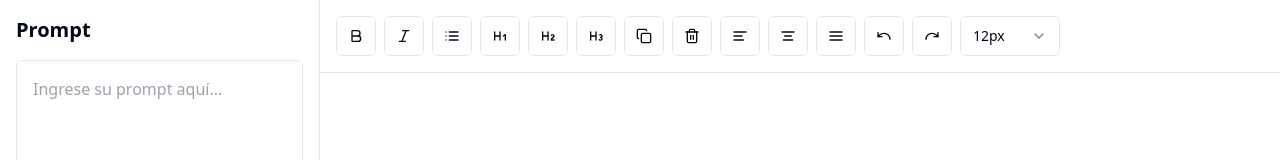
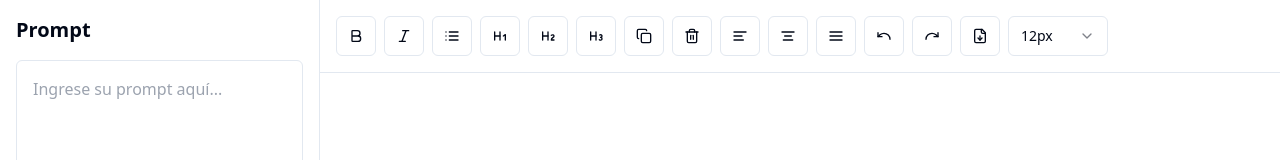
Before and after one commit to morispolanco/editorgrok-01, a React (Vite) app: page / in a window 1280 px wide. Shown: the top 160 px of the page. Built offline with nearby package versions, Linux system fonts and the light colour scheme.

Commit message:
Add export to PDF button
Implemented a button in the text editor area to allow users to export their content as a PDF.
[skip gpt_engineer]

```diff
--- a/package.json
+++ b/package.json
@@ -45,6 +45,7 @@
     "cmdk": "^1.0.0",
     "date-fns": "^3.6.0",
     "embla-carousel-react": "^8.3.0",
+    "html2pdf.js": "^0.10.2",
     "input-otp": "^1.2.4",
     "lucide-react": "^0.462.0",
     "next-themes": "^0.3.0",
--- a/src/components/EditorToolbar.tsx
+++ b/src/components/EditorToolbar.tsx
@@ -14,9 +14,11 @@ import {
   Trash2,
   AlignLeft,
   AlignCenter,
-  AlignJustify
+  AlignJustify,
+  FileDown
 } from 'lucide-react';
 import { useToast } from "@/hooks/use-toast";
+import html2pdf from 'html2pdf.js';
 
 interface EditorToolbarProps {
   formatText: (command: string, value?: string) => void;
@@ -50,6 +52,39 @@ const EditorToolbar = ({ formatText }: EditorToolbarProps) => {
 
   const handleFontSize = (size: string) => {
     formatText('fontSize', size);
+  };
+
+  const handleExportPDF = () => {
+    const element = document.querySelector('.editor-content');
+    if (!element) {
+      toast({
+        title: "Error",
+        description: "No se encontró contenido para exportar.",
+        variant: "destructive",
+      });
+      return;
+    }
+
+    const opt = {
+      margin: 1,
+      filename: 'documento.pdf',
+      image: { type: 'jpeg', quality: 0.98 },
+      html2canvas: { scale: 2 },
+      jsPDF: { unit: 'in', format: 'letter', orientation: 'portrait' }
+    };
+
+    html2pdf().set(opt).from(element).save().then(() => {
+      toast({
+        title: "PDF generado",
+        description: "El documento se ha exportado exitosamente.",
+      });
+    }).catch(() => {
+      toast({
+        title: "Error",
+        description: "No se pudo generar el PDF. Por favor, intente nuevamente.",
+        variant: "destructive",
+      });
+    });
   };
 
   return (
@@ -94,6 +129,9 @@ const EditorToolbar = ({ formatText }: EditorToolbarProps) => {
         <Button variant="outline" size="icon" onClick={() => document.execCommand('redo')}>
           <Redo className="h-4 w-4" />
         </Button>
+        <Button variant="outline" size="icon" onClick={handleExportPDF}>
+          <FileDown className="h-4 w-4" />
+        </Button>
         <Select onValueChange={handleFontSize} defaultValue="12">
           <SelectTrigger className="w-[100px]">
             <SelectValue placeholder="11 puntos" />
```
Also changed, not shown: 1 other file (tests, documents, lock files or other folders).
